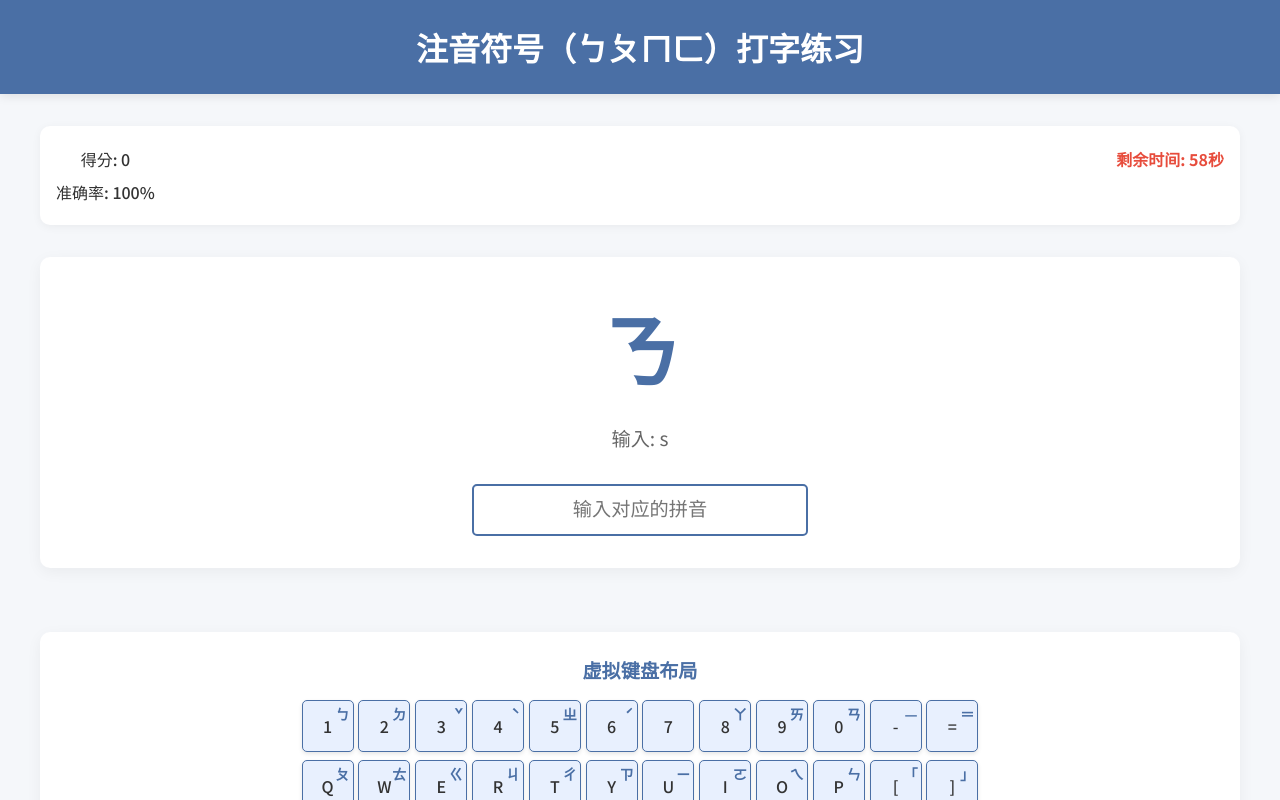
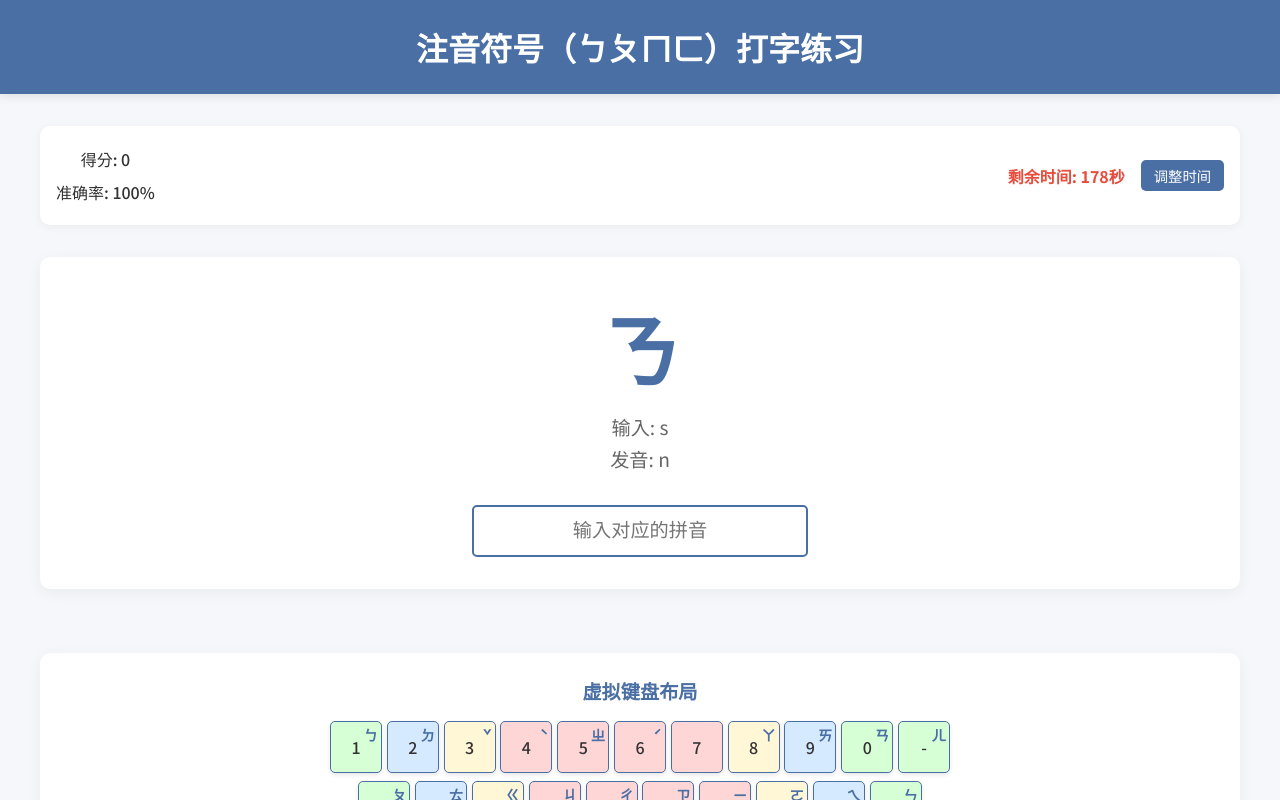
Before and after one commit to Boomshakal/bopomofo, a React (Create React App) app: page / in a window 1280 px wide. Both pictures are taken after a click on the button "练习模式". Shown: the top 800 px of the page. Built offline with nearby package versions, Linux system fonts and the light colour scheme.

Commit message:
feat: 添加游戏时长设置功能并优化键盘布局
- 新增游戏时长选择功能，支持1/2/3/5分钟选项
- 调整键盘布局和颜色标记
- 优化标点符号映射关系
- 增加发音提示和暂停调整时间按钮

```diff
--- a/src/App.css
+++ b/src/App.css
@@ -47,14 +47,14 @@
   margin-bottom: 1.5rem;
 }
 
-.mode-buttons {
+.mode-buttons, .time-buttons {
   display: flex;
   justify-content: center;
   gap: 1rem;
   margin-bottom: 2rem;
 }
 
-.mode-buttons button {
+.mode-buttons button, .time-buttons button {
   background-color: #4a6fa5;
   color: white;
   border: none;
@@ -65,9 +65,18 @@
   transition: background-color 0.3s, transform 0.2s;
 }
 
-.mode-buttons button:hover {
+.mode-buttons button:hover, .time-buttons button:hover {
   background-color: #3a5a8c;
   transform: translateY(-2px);
+}
+
+.time-settings {
+  margin-top: 1.5rem;
+}
+
+.time-buttons button.active {
+  background-color: #2c4870;
+  box-shadow: 0 0 5px rgba(0, 0, 0, 0.3);
 }
 
 .last-score {
@@ -97,10 +106,20 @@
   box-shadow: 0 2px 10px rgba(0, 0, 0, 0.05);
 }
 
-.score-info, .timer {
+.score-info {
   display: flex;
   flex-direction: column;
   align-items: center;
+}
+
+.symbol-info p {
+  margin: 4px 0;
+}
+
+.timer {
+  display: flex;
+  align-items: center;
+  gap: 1rem;
 }
 
 .score-info p, .timer p {
@@ -111,6 +130,21 @@
 .timer p {
   color: #e74c3c;
   font-weight: 700;
+}
+
+.time-adjust-btn {
+  padding: 0.3rem 0.8rem;
+  font-size: 0.9rem;
+  background-color: #4a6fa5;
+  color: white;
+  border: none;
+  border-radius: 5px;
+  cursor: pointer;
+  transition: all 0.2s;
+}
+
+.time-adjust-btn:hover {
+  background-color: #3a5a8c;
 }
 
 /* 打字区域 */
@@ -268,52 +302,48 @@
   border: 1px solid #ddd;
   box-shadow: 0 2px 4px rgba(0, 0, 0, 0.1);
   transition: all 0.2s;
+  cursor: pointer;
+  user-select: none;
+  -webkit-user-select: none;
+  -moz-user-select: none;
 }
 
 /* 为不同手指设置不同颜色 */
 /* 左手小指 */
 .keyboard-key.left-pinky {
-  background-color: #FFD6D6; /* 浅红色 */
+  background-color: #D6FFD6 !important; /* 浅绿色 */
 }
 
-/* 左手无名指 */
 .keyboard-key.left-ring {
-  background-color: #D6EAFF; /* 浅蓝色 */
+  background-color: #D6EAFF !important; /* 浅蓝色 */
 }
 
-/* 左手中指 */
 .keyboard-key.left-middle {
-  background-color: #FFF7D6; /* 浅黄色 */
+  background-color: #FFF7D6 !important; /* 浅黄色 */
 }
 
-/* 左手食指 */
 .keyboard-key.left-index {
-  background-color: #FFD6F5; /* 浅紫色 */
+  background-color: #FFD6D6 !important; /* 浅红色 */
 }
 
-/* 右手食指 */
 .keyboard-key.right-index {
-  background-color: #D6FFD6; /* 浅绿色 */
+  background-color: #FFD6D6 !important; /* 浅红色 */
 }
 
-/* 右手中指 */
 .keyboard-key.right-middle {
-  background-color: #FFF7D6; /* 浅黄色 */
+  background-color: #FFF7D6 !important; /* 浅黄色 */
 }
 
-/* 右手无名指 */
 .keyboard-key.right-ring {
-  background-color: #D6EAFF; /* 浅蓝色 */
+  background-color: #D6EAFF !important; /* 浅蓝色 */
 }
 
-/* 右手小指 */
 .keyboard-key.right-pinky {
-  background-color: #FFD6D6; /* 浅红色 */
+  background-color: #D6FFD6 !important; /* 浅绿色 */
 }
 
-/* 右手拇指 */
 .keyboard-key.right-thumb {
-  background-color: #D6FFFF; /* 浅青色 */
+  background-color: #FFFFFF !important; /* 白色 */
 }
 
 .keyboard-key.active {
--- a/src/App.js
+++ b/src/App.js
@@ -71,8 +71,9 @@ function App() {
   const [totalAttempts, setTotalAttempts] = useState(0);
   const [accuracy, setAccuracy] = useState(100);
   const [gameStarted, setGameStarted] = useState(false);
-  const [timeLeft, setTimeLeft] = useState(60); // 60秒倒计时
+  const [timeLeft, setTimeLeft] = useState(180); // 180秒倒计时
   const [gameMode, setGameMode] = useState('practice'); // 'practice' 或 'test'
+  const [gameDuration, setGameDuration] = useState(180); // 游戏时长设置，默认180秒
 
   // 使用gameMode变量
   useEffect(() => {
@@ -94,7 +95,7 @@ function App() {
     setScore(0);
     setTotalAttempts(0);
     setAccuracy(100);
-    setTimeLeft(60);
+    setTimeLeft(gameDuration);
     setCurrentSymbol(generateRandomSymbol());
     setUserInput('');
   };
@@ -202,26 +203,22 @@ function App() {
   // 键盘布局定义
   const keyboardLayout = [
     // 第一行 - 数字键
-    ['1', '2', '3', '4', '5', '6', '7', '8', '9', '0', '-', '='],
+    ['1', '2', '3', '4', '5', '6', '7', '8', '9', '0', '-'],
     // 第二行 - QWERTY
-    ['q', 'w', 'e', 'r', 't', 'y', 'u', 'i', 'o', 'p', '[', ']'],
+    ['q', 'w', 'e', 'r', 't', 'y', 'u', 'i', 'o', 'p'],
     // 第三行 - ASDFGHJKL
-    ['a', 's', 'd', 'f', 'g', 'h', 'j', 'k', 'l', ';', '\''],
+    ['a', 's', 'd', 'f', 'g', 'h', 'j', 'k', 'l', ';'],
     // 第四行 - ZXCVBNM
     ['z', 'x', 'c', 'v', 'b', 'n', 'm', ',', '.', '/']
   ];
 
   // 标点符号映射
   const punctuationMap = {
-    '-': '—',
-    '=': '＝',
-    '[': '「',
-    ']': '」',
-    "'": "'",
-    ';': '；',
-    ',': '，',
-    '.': '。',
-    '/': '、'
+    '-': 'ㄦ',
+    ';': 'ㄤ',
+    ',': 'ㄝ',
+    '.': 'ㄡ',
+    '/': 'ㄥ'
   };
 
   // 查找键对应的注音符号 - 使用标准注音键盘布局
@@ -365,6 +362,15 @@ function App() {
               <button onClick={() => startGame('practice')}>练习模式</button>
               <button onClick={() => startGame('test')}>测试模式</button>
             </div>
+            <div className="time-settings">
+              <h3>选择游戏时长</h3>
+              <div className="time-buttons">
+                <button onClick={() => setGameDuration(60)} className={gameDuration === 60 ? 'active' : ''}>1分钟</button>
+                <button onClick={() => setGameDuration(120)} className={gameDuration === 120 ? 'active' : ''}>2分钟</button>
+                <button onClick={() => setGameDuration(180)} className={gameDuration === 180 ? 'active' : ''}>3分钟</button>
+                <button onClick={() => setGameDuration(300)} className={gameDuration === 300 ? 'active' : ''}>5分钟</button>
+              </div>
+            </div>
             {totalAttempts > 0 && (
               <div className="last-score">
                 <h3>上次成绩</h3>
@@ -382,6 +388,10 @@ function App() {
               </div>
               <div className="timer">
                 <p>剩余时间: {timeLeft}秒</p>
+                <button className="time-adjust-btn" onClick={() => {
+                  // 暂停游戏并显示时间调整对话框
+                  setGameStarted(false);
+                }}>调整时间</button>
               </div>
             </div>
 
@@ -392,6 +402,7 @@ function App() {
                     <div className="symbol-display">{currentSymbol.symbol}</div>
                     <div className="symbol-info">
                       <p>输入: {getKeyForSymbol(currentSymbol.symbol)}</p>
+                      <p>发音: {currentSymbol.key}</p>  {/* 新增发音提示 */}
                     </div>
                   </>
                 )}
@@ -419,13 +430,13 @@ function App() {
                        // 根据键位确定手指类别
                        let fingerClass = '';
                        if (rowIndex === 0) { // 第一行 - 数字键
-                         if (keyIndex <= 1) fingerClass = 'left-pinky';
-                         else if (keyIndex === 2) fingerClass = 'left-ring';
-                         else if (keyIndex === 3) fingerClass = 'left-middle';
-                         else if (keyIndex === 4 || keyIndex === 5) fingerClass = 'left-index';
-                         else if (keyIndex === 6 || keyIndex === 7) fingerClass = 'right-index';
-                         else if (keyIndex === 8) fingerClass = 'right-middle';
-                         else if (keyIndex === 9) fingerClass = 'right-ring';
+                         if (keyIndex === 0) fingerClass = 'left-pinky';
+                         else if (keyIndex === 1) fingerClass = 'left-ring';
+                         else if (keyIndex === 2) fingerClass = 'left-middle';
+                         else if (keyIndex === 3 || keyIndex === 4) fingerClass = 'left-index';
+                         else if (keyIndex === 5 || keyIndex === 6) fingerClass = 'right-index';
+                         else if (keyIndex === 7) fingerClass = 'right-middle';
+                         else if (keyIndex === 8) fingerClass = 'right-ring';
                          else fingerClass = 'right-pinky';
                        } else if (rowIndex === 1) { // 第二行 - QWERTY
                          if (keyIndex === 0) fingerClass = 'left-pinky';
```
Also changed, not shown: 2 other files (tests, documents, lock files or other folders).
